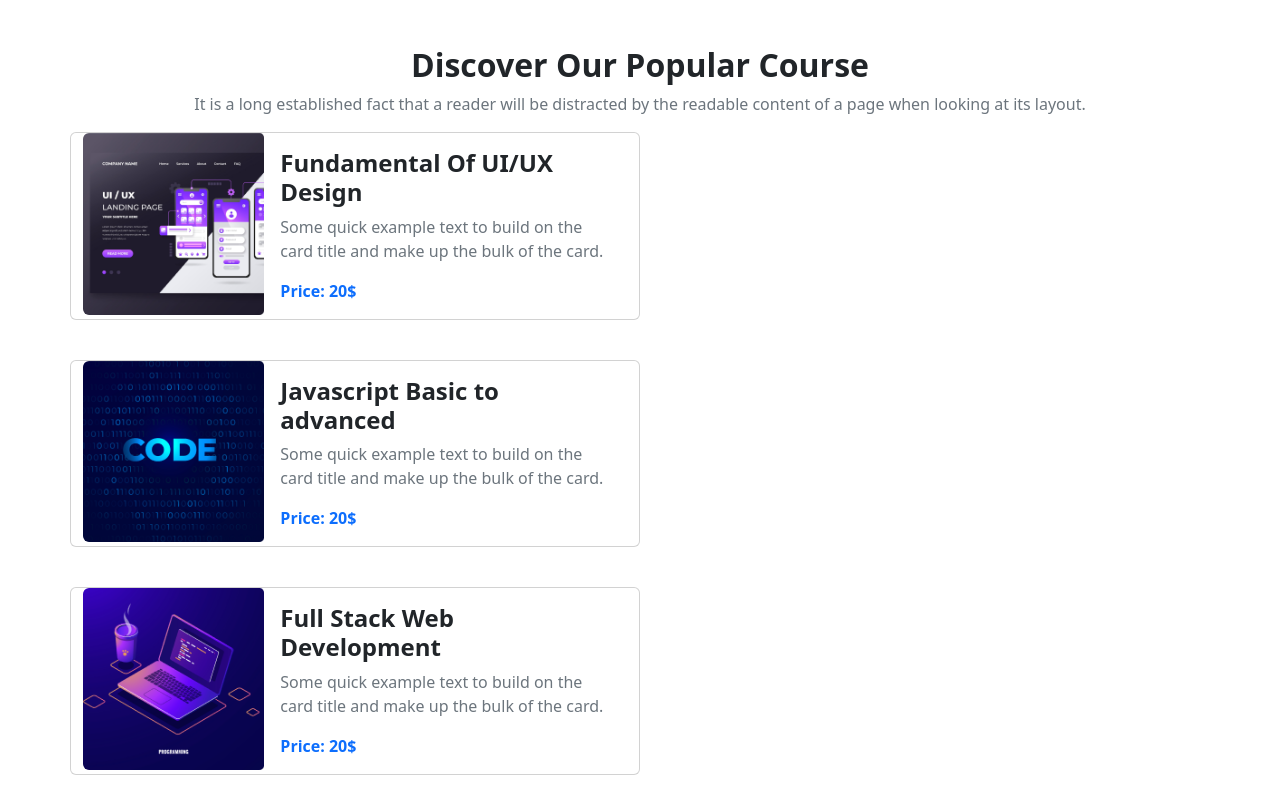
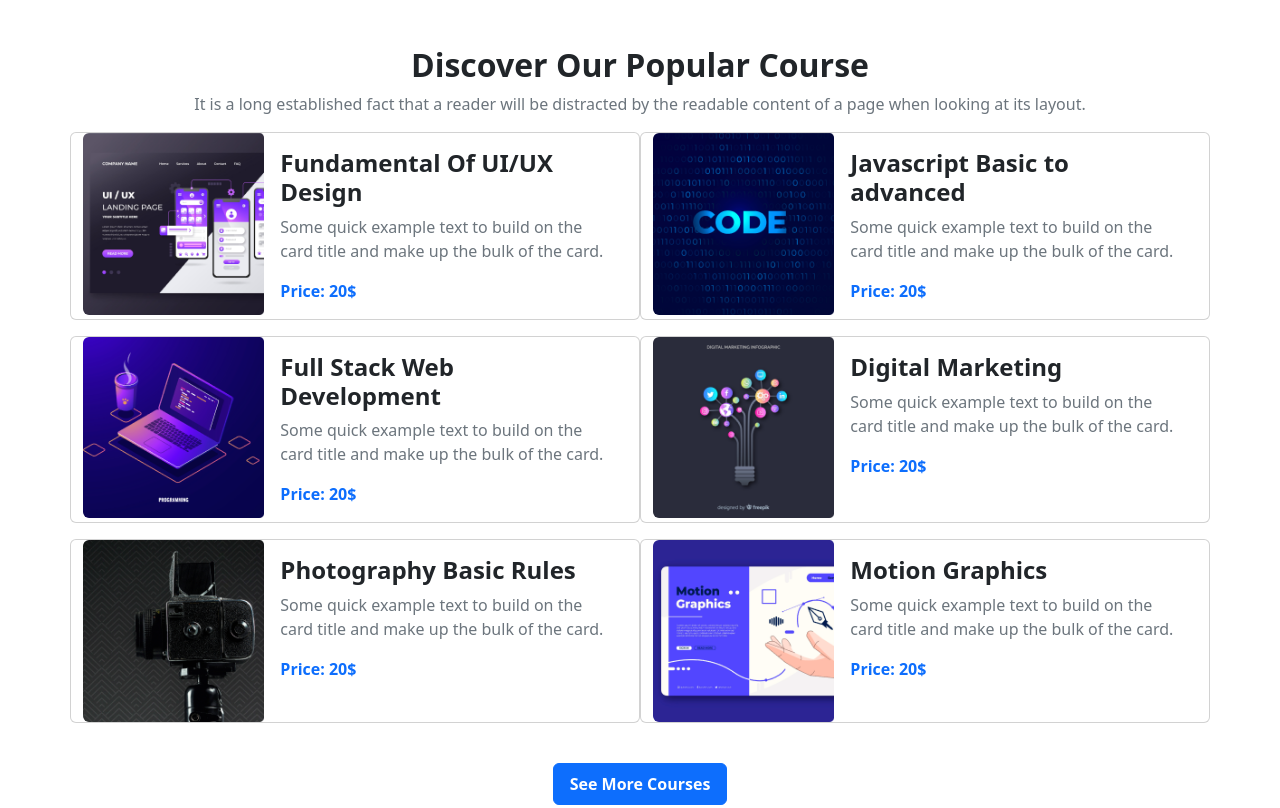
Before and after one commit to riaj2/Assignment-3, a plain HTML site: page edTech-website-main/index.html in a window 1280 px wide. Shown: the part 762-1570 px from the top of the page. Drawn offline with nearby package versions, Linux system fonts and the light colour scheme.

Commit message:
editet w

```diff
--- a/edTech-website-main/index.html
+++ b/edTech-website-main/index.html
@@ -138,8 +138,8 @@
             <p class="text-center text-muted">It is a long established fact that a reader will be distracted by the
                 readable
                 content of a page when looking at its layout.</p>
-            <div class="row row-cols-2 row-cols-md-1 row-cols-lg-2 gap-4">
-                <div class="card mb-3" style="max-width: 600px;">
+            <div class="row row-cols-2 row-cols-md-1 row-cols-lg-2 gap-0">
+                <div class="card mb-3" style="w-100%">
                     <div class="row g-0">
                         <div class="col-md-4">
                             <img src="../edTech-website-main/images/course/course-1.png"
@@ -155,7 +155,7 @@
                         </div>
                     </div>
                 </div>
-                <div class="card mb-3" style="max-width: 600px;">
+                <div class="card mb-3" style="w-100%">
                     <div class="row g-0">
                         <div class="col-md-4">
                             <img src="../edTech-website-main/images/course/course-2.png" class="img-fluid rounded-start"
@@ -171,7 +171,7 @@
                         </div>
                     </div>
                 </div>
-                <div class="card mb-3" style="max-width: 600px;">
+                <div class="card mb-3" style="w-100%">
                     <div class="row g-0">
                         <div class="col-md-4">
                             <img src="../edTech-website-main/images/course/course-3.png" class="img-fluid rounded-start"
@@ -187,7 +187,7 @@
                         </div>
                     </div>
                 </div>
-                <div class="card mb-3" style="max-width: 600px;">
+                <div class="card mb-3" style="w-100%">
                     <div class="row g-0">
                         <div class="col-md-4">
                             <img src="../edTech-website-main/images/course/course-4.png" class="img-fluid rounded-start"
@@ -203,7 +203,7 @@
                         </div>
                     </div>
                 </div>
-                <div class="card mb-3" style="max-width: 600px;">
+                <div class="card mb-3" style="w-100%">
                     <div class="row g-0">
                         <div class="col-md-4">
                             <img src="../edTech-website-main/images/course/course-5.png" class="img-fluid rounded-start"
@@ -219,7 +219,7 @@
                         </div>
                     </div>
                 </div>
-                <div class="card mb-3" style="max-width: 600px;">
+                <div class="card mb-3" style="w-100%">
                     <div class="row g-0">
                         <div class="col-md-4">
                             <img src="../edTech-website-main/images/course/course-6.png" class="img-fluid rounded-start"
```
